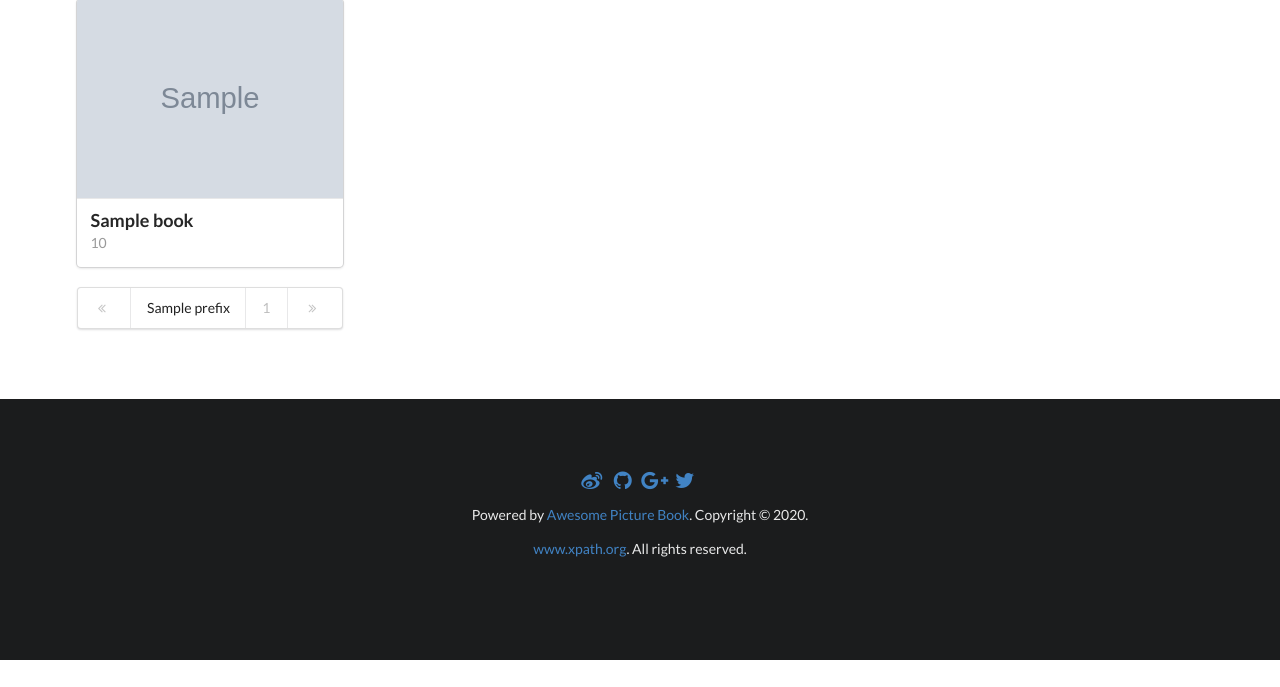
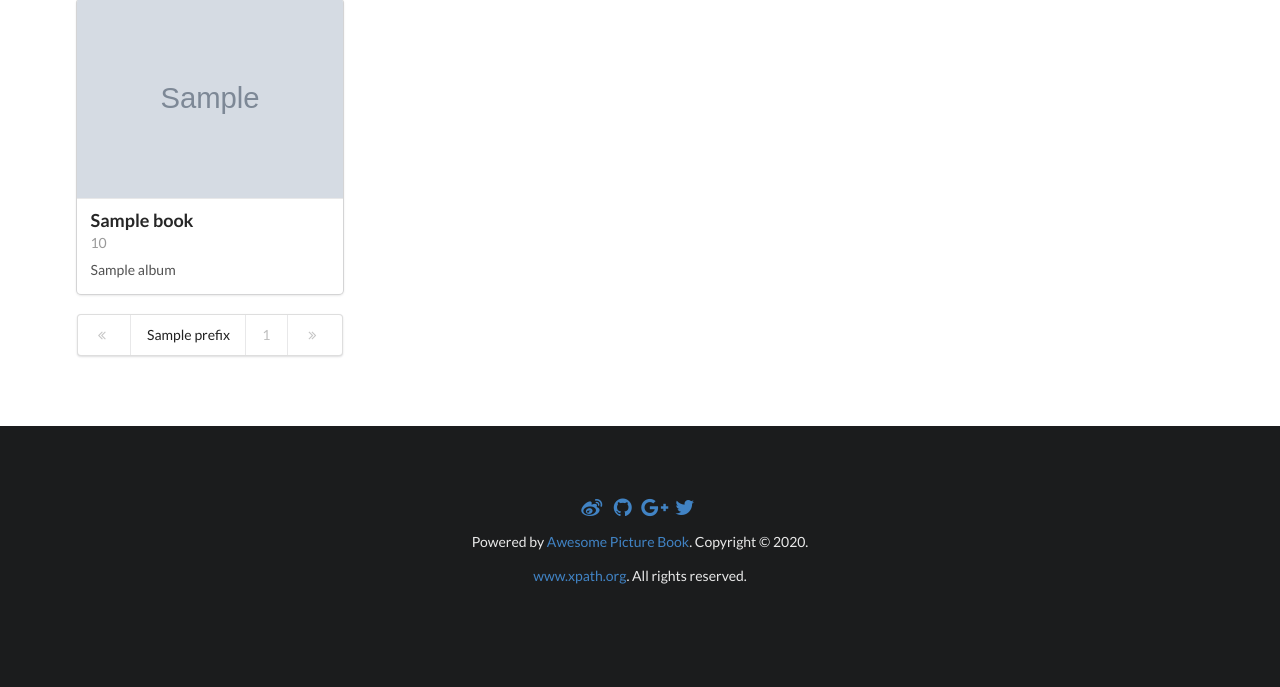
Before and after one commit to i-sync/picture-book, a Python web app: template www/templates/index_xmly.html in a window 1280 px wide. Shown: the part 204-891 px from the top of the page. Before the commit the page ends 864 px from the top, so only its background shows below. Run offline with Jinja, Linux system fonts and the light colour scheme; the template is opened without the code that fills it: most values are stand-ins (such as "Sample title", 1, 10 or a date in 2020); grey boxes marked "Sample" are stand-in pictures.

Commit message:
add albumn title for xmly.

```diff
--- a/www/templates/index_xmly.html
+++ b/www/templates/index_xmly.html
@@ -40,6 +40,13 @@
                 <div class="meta">
                     {{book.ageDesc}}
                 </div>
+                <div class="description">
+                    {% for album in albums %}
+                        {% if book.albumId == album.albumId %}
+                            {{ album.title }}
+                        {% endif %}
+                    {% endfor %}
+                </div>
             </div>
         </div>
         {% endfor %}
```
